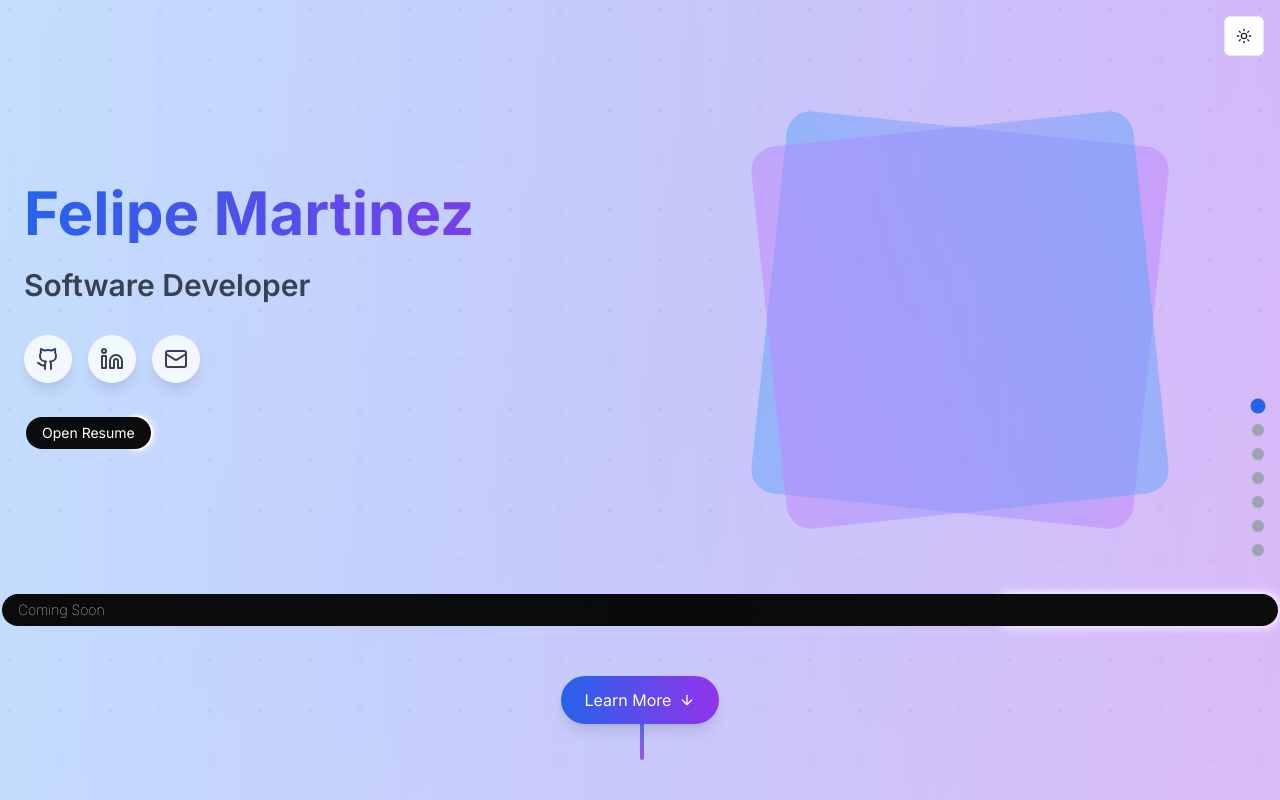
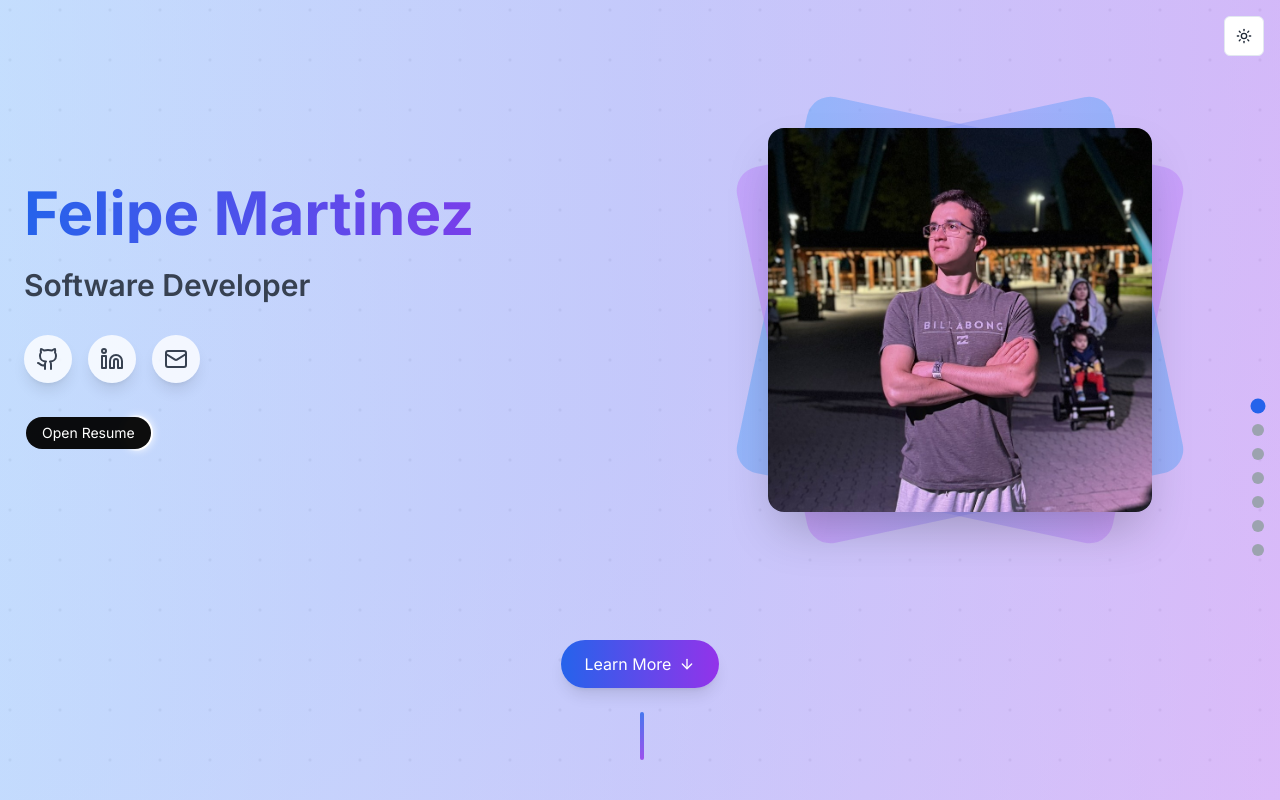
Before and after one commit to felimart2003/portfolio-curr, a Next.js app: page / in a window 1280 px wide. Shown: the top 800 px of the page. Built offline with nearby package versions, Linux system fonts and the light colour scheme.

Commit message:
Fixed hero pic not showing

```diff
--- a/app/components/Hero.tsx
+++ b/app/components/Hero.tsx
@@ -106,11 +106,11 @@ export default function Hero() {
             transition={{ duration: 0.6, delay: 0.2 }}
           >
             <div className="relative w-72 h-72 md:w-96 md:h-96 mx-auto">
-              <div className="absolute inset-0 bg-gradient-to-r from-blue-400 to-purple-400 dark:from-blue-600 dark:to-purple-600 rounded-3xl transform rotate-6 opacity-50"></div>
-              <div className="absolute inset-0 bg-gradient-to-r from-purple-400 to-blue-400 dark:from-purple-600 dark:to-blue-600 rounded-3xl transform -rotate-6 opacity-50"></div>
-              <div className="relative rounded-2xl overflow-hidden shadow-2xl">
+              <div className="absolute inset-0 bg-gradient-to-r from-blue-400 to-purple-400 dark:from-blue-600 dark:to-purple-600 rounded-3xl transform rotate-12 opacity-50"></div>
+              <div className="absolute inset-0 bg-gradient-to-r from-purple-400 to-blue-400 dark:from-purple-600 dark:to-blue-600 rounded-3xl transform -rotate-12 opacity-50"></div>
+              <div className="relative w-72 h-72 md:w-96 md:h-96 rounded-2xl overflow-hidden shadow-2xl inline-block">
                 <Image
-                  src="./f_hero.jpg"
+                  src="/f_hero.jpg"
                   alt="Felipe Martinez"
                   fill
                   className="object-cover"
@@ -119,19 +119,6 @@ export default function Hero() {
               </div>
             </div>
           </motion.div>
-        </div>
-      </div>
-
-      {/* Coming Soon */}
-      <div class="relative">
-        <div class="absolute inset-0 rounded-full overflow-hidden blur-sm">
-          <div class="eclipse glow absolute inset-0 rounded-full -z-[1]"></div>
-        </div>
-        <div class="relative rounded-full text-sm text-white font-thin bg-black/0 overflow-hidden">
-          <div class="eclipse absolute inset-0 rounded-full bg-white -z-[1]"></div>
-          <div class="m-[2px] px-4 py-1.5 rounded-full bg-black/95">
-            Coming Soon
-          </div>
         </div>
       </div>
 
```
